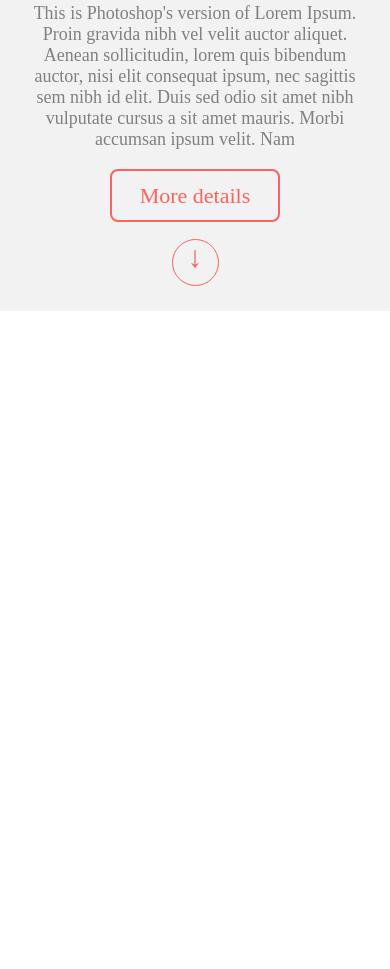
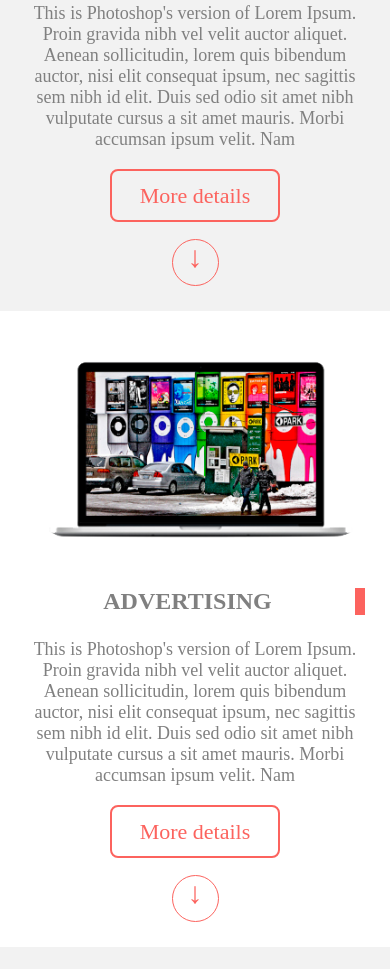
Before and after one commit to RurikPreacher/Daisy, a plain HTML site: page index.html in a window 390 px wide. Shown: the part 3224-4193 px from the top of the page. Before the commit the page ends 3535 px from the top, so only its background shows below. Drawn offline with Linux system fonts and the light colour scheme.

Commit message:
seventh commit

```diff
--- a/css/main.less
+++ b/css/main.less
@@ -215,4 +215,35 @@ body {
             max-width: 50%;
         }
     }
+    .wedo2 {
+        padding: 25px;
+        display: flex;
+        flex-direction: column;
+        align-items: center;
+        .container {
+            display: flex;
+            justify-content: space-around;
+        }
+        h3 {
+            font-size: 24px;
+            text-transform: uppercase;
+            border-right: 10px solid #fc635e;
+            padding-right: 5px;
+            color: gray;
+        }
+        p {
+            padding-bottom: 15px;
+            color: gray;
+            font-size: 18px;
+        }
+        .left {
+            text-align: right;
+            order: 2;
+            max-width: 50%;
+        }
+        .right {
+            order: 1;
+            max-width: 50%;
+        }
+    }
 }
--- a/css/media.css
+++ b/css/media.css
@@ -109,4 +109,30 @@
     .wedo1 .container .btn {
         margin-bottom: 20px;
     }
+    /*wedo2*/
+    .wedo2 {
+        padding: 5px;
+        text-align: center;
+    }
+    .wedo2 .container {
+        display: flex;
+        flex-direction: column;
+        align-items: center;
+    }
+    .wedo2 .container img {
+        width: 100%;
+    }
+    .wedo2 .container .right {
+        order: 1;
+        min-width: 100%;
+    }
+    .wedo2 .container .left {
+        text-align: center;
+        order: 2;
+        min-width: 100%;
+        margin-bottom: 30px;
+    }
+    .wedo2 .container .btn {
+        margin-bottom: 20px;
+    }
 }
--- a/index.html
+++ b/index.html
@@ -118,5 +118,43 @@
         </div>
         <a href="" class="arrowDown">&darr;</a>
     </section>
+    <section class="wedo2">
+        <div class="container">
+            <div class="left">
+                <h3>Advertising</h3>
+                <p>This is Photoshop's version  of Lorem Ipsum.
+                    Proin gravida nibh vel velit auctor aliquet.
+                    Aenean sollicitudin, lorem quis bibendum auctor,
+                    nisi elit consequat ipsum, nec sagittis sem nibh
+                    id elit. Duis sed odio sit amet nibh vulputate
+                    cursus a sit amet mauris. Morbi accumsan ipsum
+                    velit. Nam</p>
+                <a href="" class="btn">More details</a>
+            </div>
+            <div class="right">
+                <img src="img/we_do_2.png" alt="">
+            </div>
+        </div>
+        <a href="" class="arrowDown">&darr;</a>
+    </section>
+    <section class="wedo1">
+        <div class="container">
+            <div class="left">
+                <h3>Marketing Kit</h3>
+                <p>This is Photoshop's version  of Lorem Ipsum.
+                    Proin gravida nibh vel velit auctor aliquet.
+                    Aenean sollicitudin, lorem quis bibendum auctor,
+                    nisi elit consequat ipsum, nec sagittis sem nibh
+                    id elit. Duis sed odio sit amet nibh vulputate
+                    cursus a sit amet mauris. Morbi accumsan ipsum
+                    velit. Nam</p>
+                <a href="" class="btn">More details</a>
+            </div>
+            <div class="right">
+                <img src="img/we_do_3.png" alt="">
+            </div>
+        </div>
+        <a href="" class="arrowDown">&darr;</a>
+    </section>
 </body>
 </html>
```
Also changed, not shown: css/main.css.
